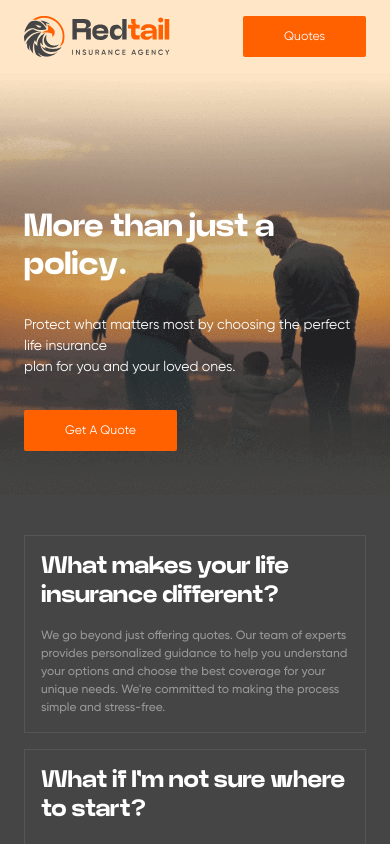
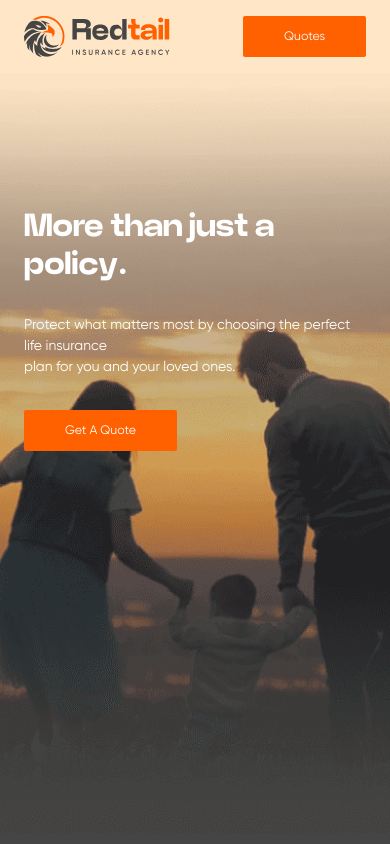
Before and after one commit to Subaa2128/redtail-lander, a React (Vite) app: page / in a window 390 px wide. Shown: the top 844 px of the page. Built offline with nearby package versions, Linux system fonts and the light colour scheme.

Commit message:
chore: hero background image

```diff
--- a/src/components/Hero/Hero.scss
+++ b/src/components/Hero/Hero.scss
@@ -7,7 +7,7 @@
   background-size: cover;
   background-position: 73% 0%;
   @media (max-width: 650px) {
-    height: 50vh;
+    height: 90vh;
   }
   .hero-wrapper {
     position: absolute;
```
